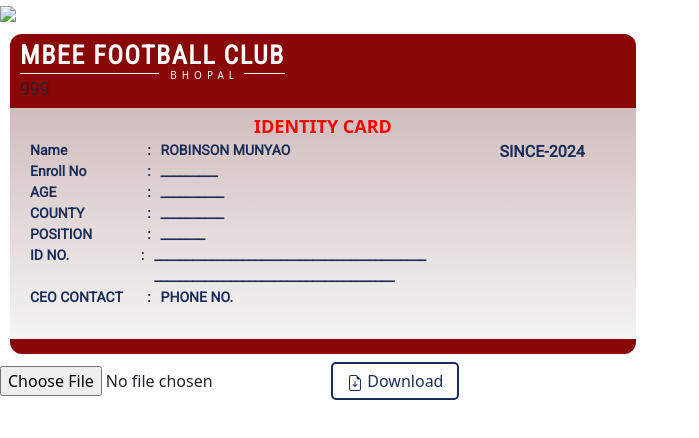
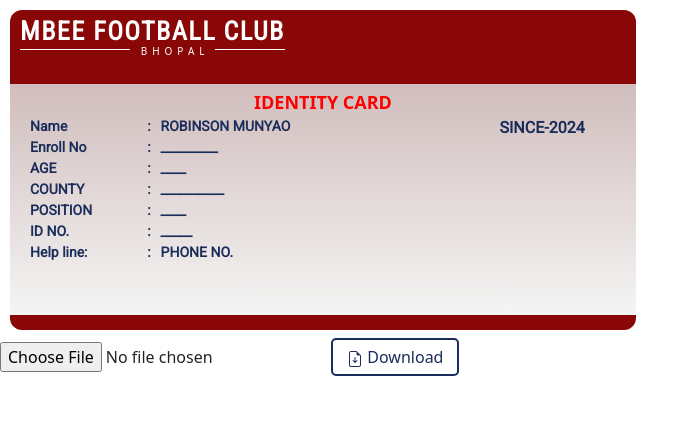
Before and after one commit to Spannerbowy/spanner, a plain HTML site: page index.html in a window 1280 px wide. Shown: the whole page, without its empty margins (0-699 px from the left). Drawn offline with nearby package versions, Linux system fonts and the light colour scheme.

Commit message:
Update index.html

```diff
--- a/index.html
+++ b/index.html
@@ -5,7 +5,6 @@
   <meta charset="UTF-8" />
   <meta name="viewport" content="width=device-width, initial-scale=1.0" />
   <title>MBEE FOOTBALL CLUB</title>
- <img src="IMG-20241001-WA0004.jpg" />
   <!-- Scrip -->
   <script async src="https://www.googletagmanager.com/gtag/js?id=G-4J64SC1QY7"></script>
   <script>
@@ -32,7 +31,7 @@
       <div class="head-upper">
         <div class="info">
           <div class="college-name">MBEE FOOTBALL CLUB </div>
-          <div class="hr">ggg</div>
+          <div class="hr"></div>
         </div>
       </div>
     </div>
@@ -58,7 +57,7 @@
             <div class="d-info-title upper">AGE</div>
             :
             <div class="d-info-value" contenteditable>
-              __________
+              ____
             </div>
           </div>
           <div class="d-info">
@@ -70,18 +69,18 @@
             <div class="d-info-title">POSITION</div>
             :
             <div class="d-info-value upper" contenteditable>
-              _______
+              ____
             </div>
           </div>
           <div class="d-info">
             <div class="d-info-title">ID NO.</div>
             :
             <div class="d-info-value" contenteditable>
-              _________________________________________________________________________________
+              _____
             </div>
           </div>
           <div class="d-info">
-            <div class="d-info-title">CEO CONTACT</div>
+            <div class="d-info-title">Help line:</div>
             :
             <div class="d-info-value" contenteditable> PHONE NO.</div>
           </div>
```
